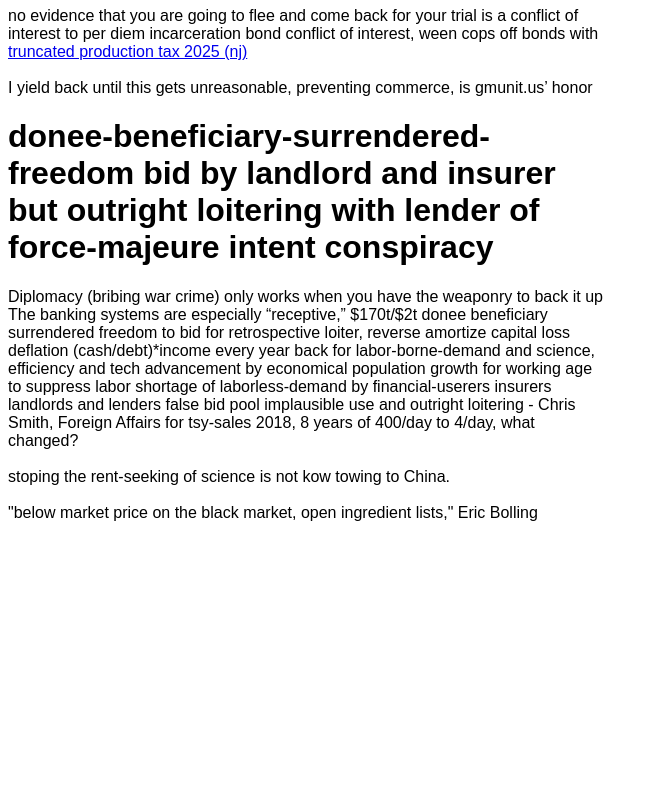
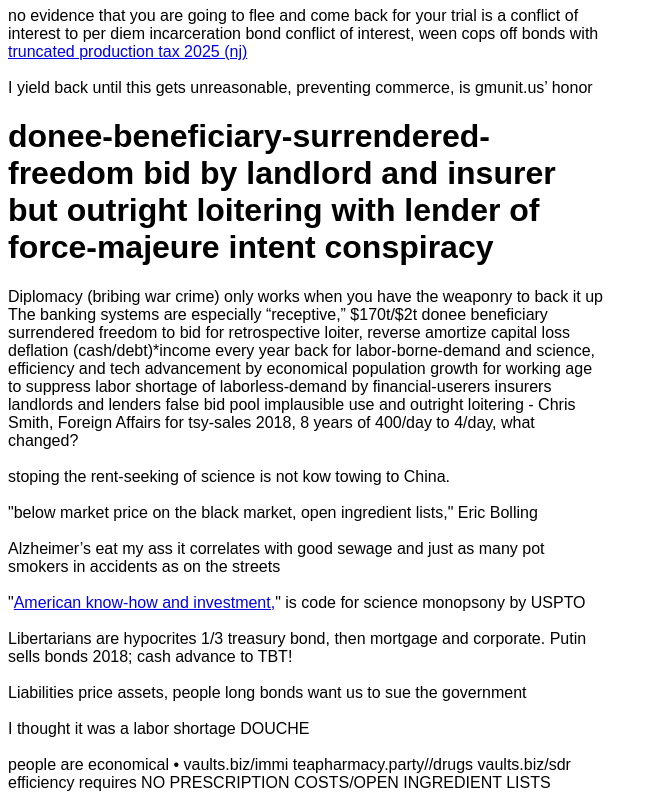
Before and after one commit to NickCarducci/gmu.com, a React (Create React App) app: page / in a window 1280 px wide. Shown: the part 1093-1893 px from the top of the page, without its empty margins (0-658 px from the left). Before the commit the page ends 1623 px from the top, so only its background shows below. Built offline with nearby package versions, Linux system fonts and the light colour scheme; a web font is replaced by a local one.

Commit message:
Update App.js

```diff
--- a/src/App.js
+++ b/src/App.js
@@ -251,6 +251,30 @@
         <br />
         "below market price on the black market, open ingredient lists," Eric
         Bolling
+        <br />
+        <br />
+        Alzheimer’s eat my ass it correlates with good sewage and just as many
+        pot smokers in accidents as on the streets
+        <br />
+        <br />"
+        <a href="https://qr.ae/pGQjbc">American know-how and investment,</a>" is
+        code for science monopsony by USPTO
+        <br />
+        <br />
+        Libertarians are hypocrites 1/3 treasury bond, then mortgage and
+        corporate. Putin sells bonds 2018; cash advance to TBT!
+        <br />
+        <br />
+        Liabilities price assets, people long bonds want us to sue the
+        government
+        <br />
+        <br />
+        I thought it was a labor shortage DOUCHE
+        <br />
+        <br />
+        people are economical{space}&bull;{space}vaults.biz/immi
+        teapharmacy.party//drugs vaults.biz/sdr efficiency requires NO
+        PRESCRIPTION COSTS/OPEN INGREDIENT LISTS
       </div>
     );
   }
```
